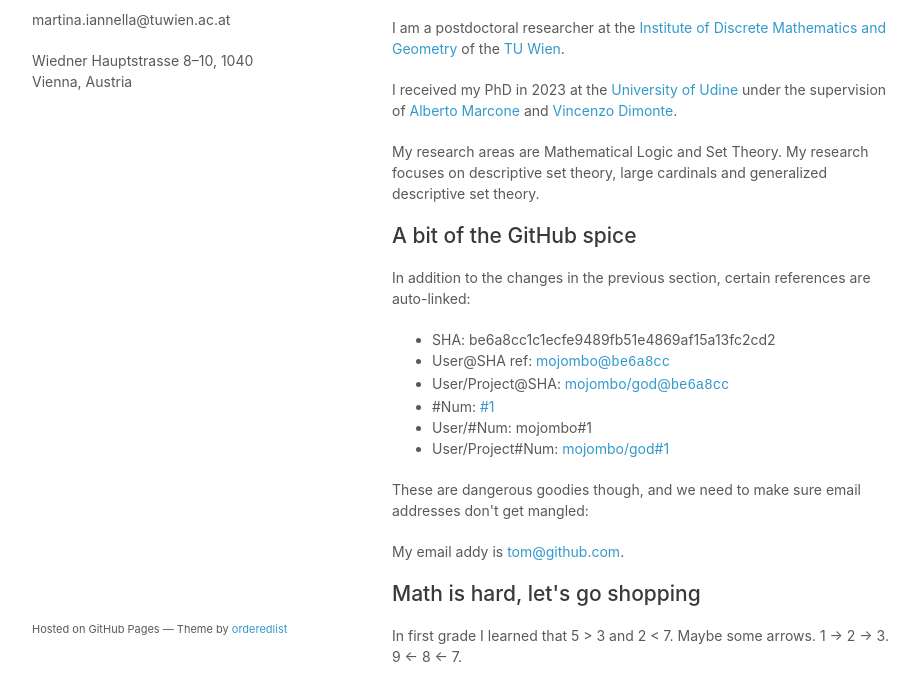
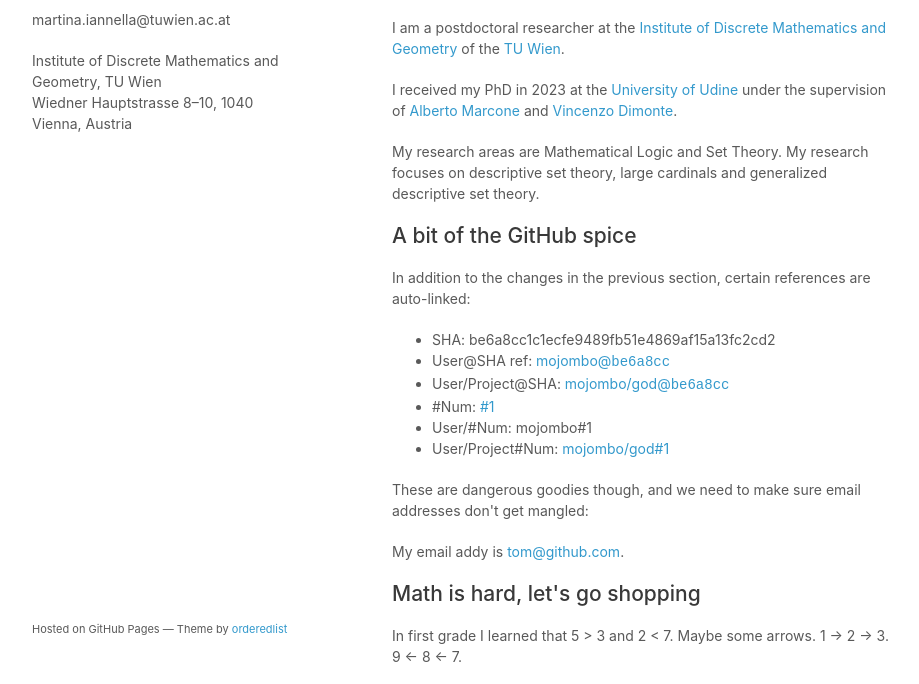
Before and after one commit to martinaiannella/martinaiannella.github.io, a plain HTML site: page index.html in a window 1280 px wide. Shown: the part 92-776 px from the top of the page, without its empty margins (178-1097 px from the left). Drawn offline with Linux system fonts and the light colour scheme.

Commit message:
Update index.html

```diff
--- a/index.html
+++ b/index.html
@@ -18,7 +18,8 @@
         <!--<h1>Minimal</h1>-->
         <h2>Contact</h2>
         <p>martina.iannella@tuwien.ac.at</p>
-        <p>Wiedner Hauptstrasse 8–10, 1040 Vienna, Austria</p>
+        <p>Institute of Discrete Mathematics and Geometry, TU Wien<br>
+        Wiedner Hauptstrasse 8–10, 1040 Vienna, Austria</p>
         <!--<ul>
           <li><a href="https://github.com/orderedlist/minimal/zipball/master">Download <strong>ZIP File</strong></a></li>
           <li><a href="https://github.com/orderedlist/minimal/tarball/master">Download <strong>TAR Ball</strong></a></li>
```
